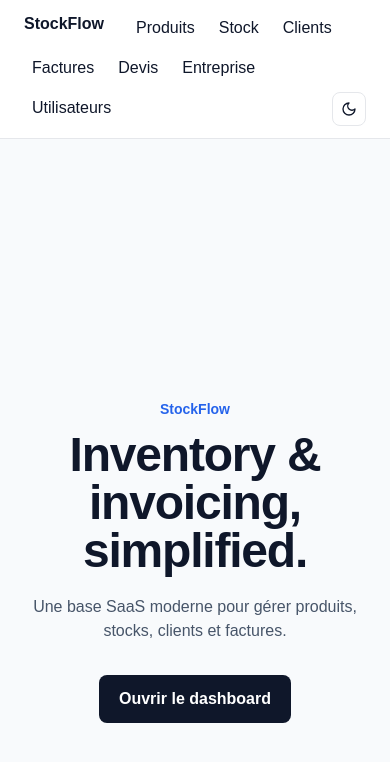
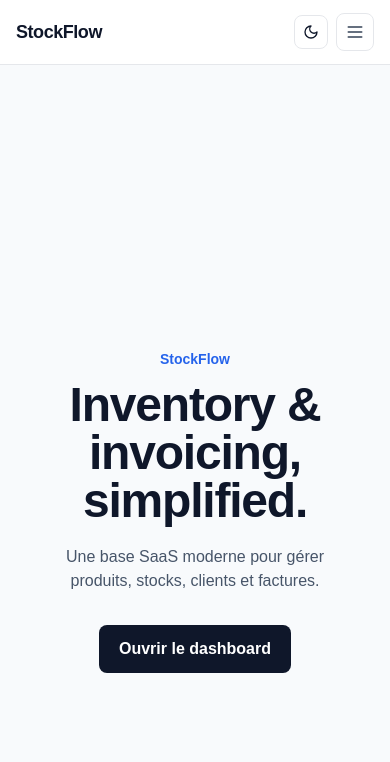
Before and after one commit to WaelSouabni/stockflow, a Next.js app: page / in a window 390 px wide. Shown: the top 762 px of the page. Built offline with nearby package versions, Linux system fonts and the light colour scheme.

Commit message:
feat: improve responsive app shell

```diff
--- a/app/layout.tsx
+++ b/app/layout.tsx
@@ -1 +1,19 @@
-import "./globals.css"; import type {Metadata} from "next"; import Link from "next/link"; import {ThemeToggle} from "@/components/layout/theme-toggle"; export const metadata:Metadata={title:"StockFlow",description:"Gestion de stock et facturation"}; export default function RootLayout({children}:{children:React.ReactNode}){return <html lang="fr"><body><nav className="border-b bg-white"><div className="mx-auto flex max-w-7xl flex-wrap gap-2 px-6 py-3"><Link href="/dashboard" className="mr-4 font-bold">StockFlow</Link><Link href="/products" className="px-2 py-1">Produits</Link><Link href="/stock" className="px-2 py-1">Stock</Link><Link href="/customers" className="px-2 py-1">Clients</Link><Link href="/invoices" className="px-2 py-1">Factures</Link><Link href="/quotes" className="px-2 py-1">Devis</Link><Link href="/settings" className="px-2 py-1">Entreprise</Link><Link href="/settings/users" className="px-2 py-1">Utilisateurs</Link><div className="ml-auto"><ThemeToggle/></div></div></nav>{children}</body></html>}
+import "./globals.css";
+import type { Metadata } from "next";
+import { MainNav } from "@/components/layout/main-nav";
+
+export const metadata: Metadata = {
+  title: "StockFlow",
+  description: "Gestion de stock et facturation",
+};
+
+export default function RootLayout({ children }: Readonly<{ children: React.ReactNode }>) {
+  return (
+    <html lang="fr">
+      <body className="min-h-screen antialiased">
+        <MainNav />
+        <main className="mx-auto w-full max-w-7xl px-4 py-6 sm:px-6 sm:py-8">{children}</main>
+      </body>
+    </html>
+  );
+}
```
